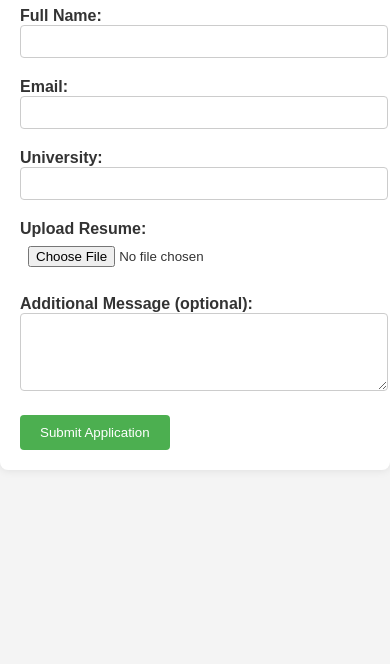
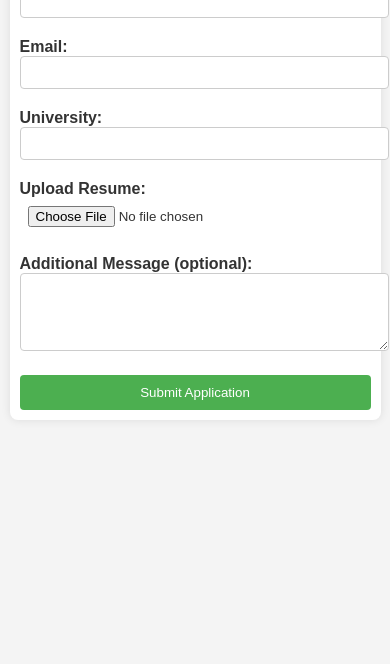
Before and after one commit to ShubhTiwari18237/Career-Page, a plain HTML site: page career.html in a window 390 px wide. Shown: the part 180-844 px from the top of the page. Drawn offline with Linux system fonts and the light colour scheme.

Commit message:
add media query for website responsiveness

```diff
--- a/careerstyle.css
+++ b/careerstyle.css
@@ -39,6 +39,7 @@ textarea {
 }
 
 input[type="file"] {
+    width: 100%; /* Set input file width to 100% for responsiveness */
     padding: 8px;
 }
 
@@ -54,3 +55,21 @@ button[type="submit"] {
 button[type="submit"]:hover {
     background-color: #45a049;
 }
+
+/* Media Queries for responsiveness */
+
+@media screen and (max-width: 768px) {
+    .container {
+        margin: 20px auto; /* Adjust container margin for smaller screens */
+        padding: 10px; /* Adjust container padding for smaller screens */
+        max-width: 90%; /* Adjust container width for smaller screens */
+    }
+
+    input[type="text"],
+    input[type="email"],
+    textarea,
+    input[type="file"],
+    button[type="submit"] {
+        width: 100%; /* Set input and button width to 100% for smaller screens */
+    }
+}
--- a/style.css
+++ b/style.css
@@ -3,20 +3,21 @@ body {
     padding: 0;
     font-family: Arial, sans-serif;
     background-image: url('https://img.freepik.com/free-vector/starting-career-concept-illustration_114360-16994.jpg?w=996&t=st=1706609850~exp=1706610450~hmac=bc84f4662e8902e4a1830e54b206da49f26796b7e89d2aa1c42cdef4556785c5');
-    background-size: cover; /* Adjusted to 'cover' to cover the entire body */
-    background-repeat: no-repeat; /* Prevents the background from repeating */
-    background-position: center; /* Centers the background image */
+    background-size: cover;
+    background-repeat: no-repeat;
+    background-position: center;
     color: #ec0000;
-    min-height: 100vh; /* Ensures that the body takes at least the height of the viewport */
-    position: relative; /* Makes body relative for absolute positioning */
+    min-height: 100vh;
+    position: relative;
 }
 
 .container {
+    width: 90%; /* Adjusted to percentage for responsiveness */
     max-width: 960px;
     margin: 0 auto;
     padding: 20px;
-    position: relative; /* Makes container relative for absolute positioning */
-    z-index: 1; /* Ensures the container appears above the background image */
+    position: relative;
+    z-index: 1;
 }
 
 nav ul {
@@ -57,11 +58,25 @@ main {
 
 footer {
     text-align: center;
-    position: fixed; /* Fixes the footer to the bottom */
+    position: fixed;
     left: 0;
     bottom: 0;
     width: 100%;
-    background-color: rgba(255, 255, 255, 0.8); /* Adjust the background color and opacity */
+    background-color: rgba(255, 255, 255, 0.8);
     padding: 20px 0;
-    z-index: 2; /* Ensures the footer appears above the background image */
+    z-index: 2;
 }
+
+/* Media Queries for responsiveness */
+
+@media screen and (max-width: 768px) {
+    .container {
+        width: 90%;
+        padding: 10px;
+    }
+
+    nav ul li {
+        display: block;
+        margin: 10px 0;
+    }
+}
```
